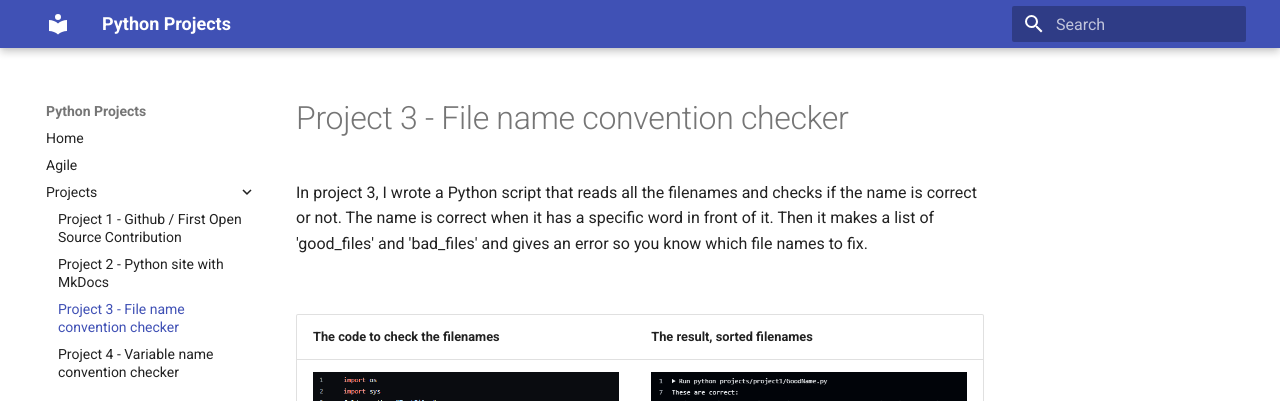
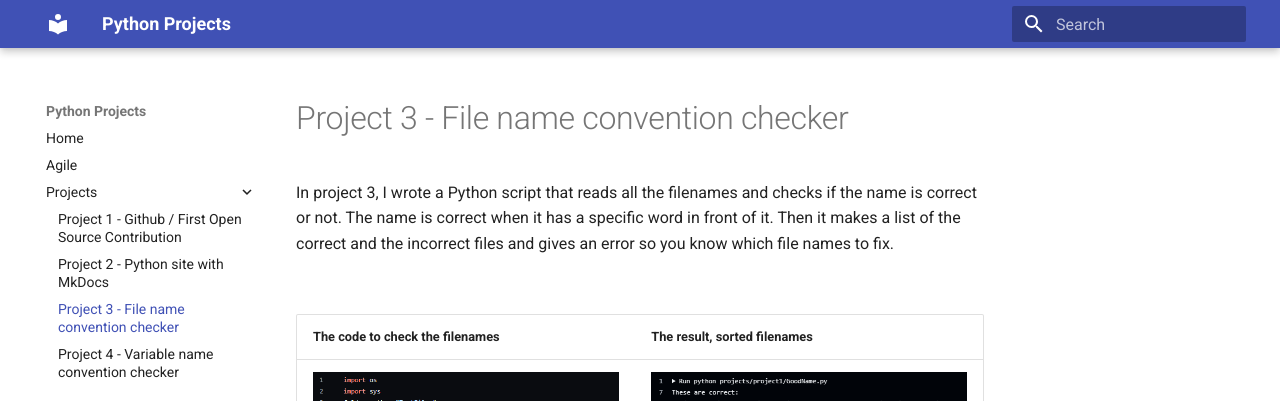
Before and after one commit to milagro2/pythonsite, an MkDocs documentation site: the page built from docs/project3.md, in a window 1280 px wide. Shown: the top 401 px of the page. Built offline with MkDocs 1.6.1 and Material for MkDocs 9.7.7, drawn with Linux system fonts in a browser that asks for light colours.

Commit message:
Update project3.md

```diff
--- a/docs/project3.md
+++ b/docs/project3.md
@@ -1,6 +1,6 @@
 # Project 3 - File name convention checker
 
-In project 3, I wrote a Python script that reads all the filenames and checks if the name is correct or not. The name is correct when it has a specific word in front of it. Then it makes a list of 'good_files' and 'bad_files' and gives an error so you know which file names to fix.
+In project 3, I wrote a Python script that reads all the filenames and checks if the name is correct or not. The name is correct when it has a specific word in front of it. Then it makes a list of the correct and the incorrect files and gives an error so you know which file names to fix.
 
 <br>
 
```
